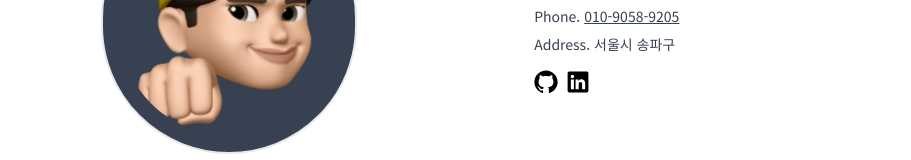
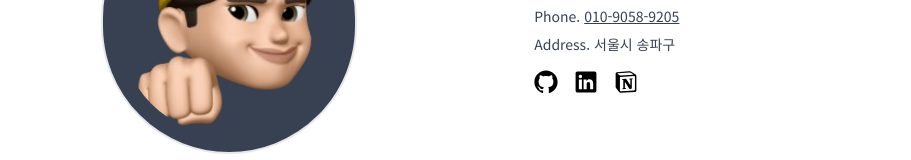
Before and after one commit to syouzen/my-portfolio, a Next.js app: page / in a window 1280 px wide. Shown: the part 214-374 px from the top of the page, without its empty margins (184-1095 px from the left). Built offline with nearby package versions, Linux system fonts and the light colour scheme.

Commit message:
🌱 introduction

```diff
--- a/src/app/_components/introduction.tsx
+++ b/src/app/_components/introduction.tsx
@@ -2,7 +2,7 @@ import Image from "next/image";
 
 import profile from "../_assets/profile.png";
 import Link from "next/link";
-import { GitHubLogoIcon, LinkedInLogoIcon } from "@radix-ui/react-icons";
+import { GitHubLogoIcon, LinkedInLogoIcon, NotionLogoIcon } from "@radix-ui/react-icons";
 
 const Introduction = () => {
   return (
@@ -31,12 +31,15 @@ const Introduction = () => {
             </Link>
           </p>
           <p>Address. 서울시 송파구</p>
-          <div className="mt-2 flex gap-x-2">
-            <Link href="https://github.com/syouzen" className="text-blue-500 underline transition-colors hover:text-blue-600">
+          <div className="mt-2 flex gap-x-4">
+            <Link href="https://github.com/syouzen" className="hover:opacity-70 transition-opacity">
               <GitHubLogoIcon className="w-6 h-6 text-black dark:text-white" />
             </Link>
-            <Link href="https://www.linkedin.com/in/seung-yeon-choi-321595154/" className="text-blue-500 underline transition-colors hover:text-blue-600">
+            <Link href="https://www.linkedin.com/in/seung-yeon-choi-321595154/" className="hover:opacity-70 transition-opacity">
               <LinkedInLogoIcon className="w-6 h-6 text-black dark:text-white" />
+            </Link>
+            <Link href="https://ivory-play-f69.notion.site/Introduction-eec043bd2b254bd6844554515e0310a7" className="hover:opacity-70 transition-opacity">
+              <NotionLogoIcon className="w-6 h-6 text-black dark:text-white" />
             </Link>
           </div>
         </div>
```
